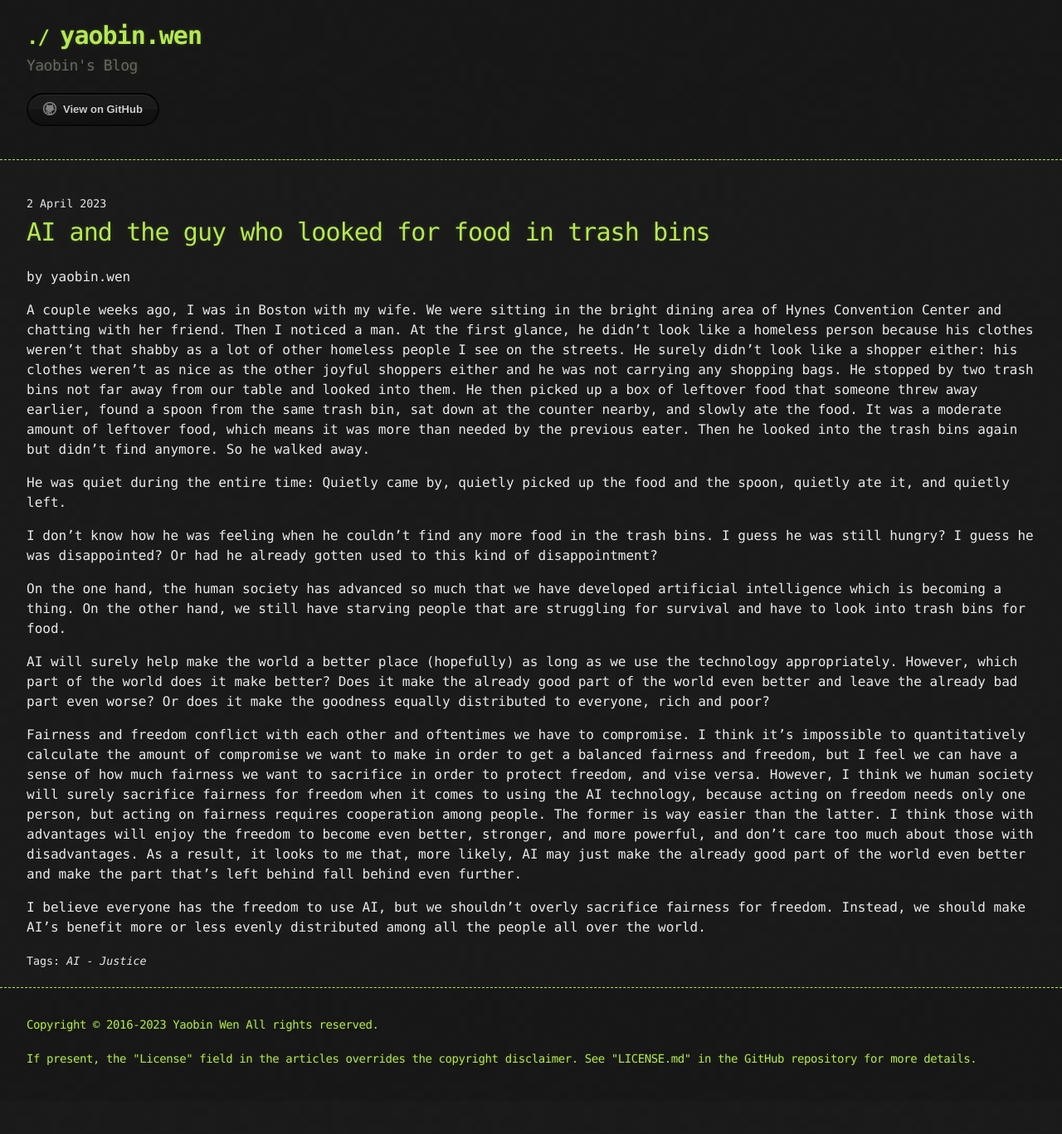
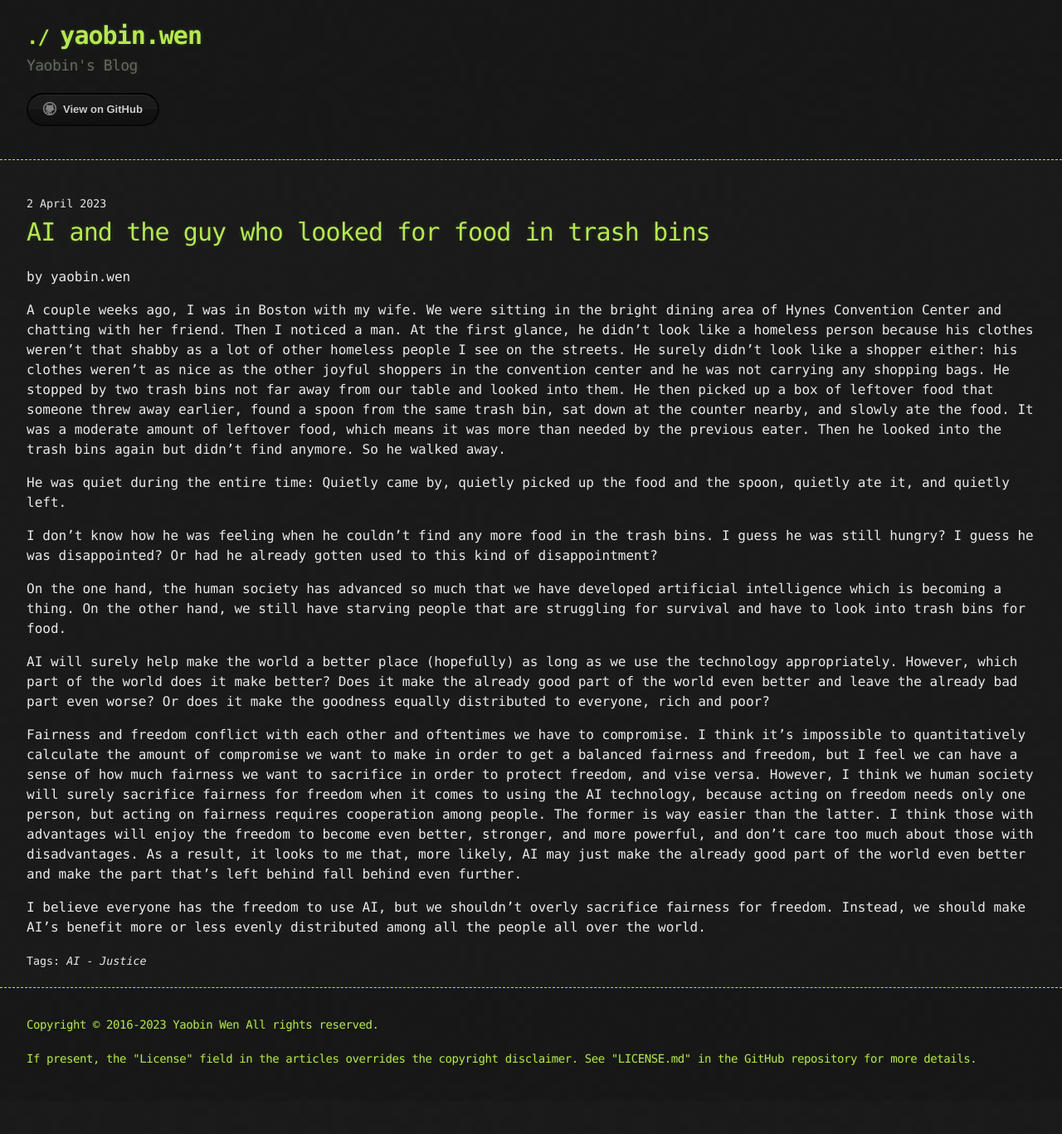
Before and after one commit to yaobinwen/yaobinwen.github.io, a Jekyll site: the page built from _posts/2023/2023-04-02-AI-and-the-guy-who-looked-for-food-in-trash-bins.md, in a window 1280 px wide. Shown: the whole page at 83% size. Built offline with Jekyll 4.4.1, drawn with Linux system fonts in a browser that asks for light colours; comment, search, counter and statistics services are not loaded.

Commit message:
Update `2023-04-02-AI-and-the-guy-who-looked-for-food-in-trash-bins.md`

```diff
--- a/_posts/2023/2023-04-02-AI-and-the-guy-who-looked-for-food-in-trash-bins.md
+++ b/_posts/2023/2023-04-02-AI-and-the-guy-who-looked-for-food-in-trash-bins.md
@@ -6,7 +6,7 @@ tags: [AI,Justice]
 title: AI and the guy who looked for food in trash bins
 ---
 
-A couple weeks ago, I was in Boston with my wife. We were sitting in the bright dining area of Hynes Convention Center and chatting with her friend. Then I noticed a man. At the first glance, he didn't look like a homeless person because his clothes weren't that shabby as a lot of other homeless people I see on the streets. He surely didn't look like a shopper either: his clothes weren't as nice as the other joyful shoppers either and he was not carrying any shopping bags. He stopped by two trash bins not far away from our table and looked into them. He then picked up a box of leftover food that someone threw away earlier, found a spoon from the same trash bin, sat down at the counter nearby, and slowly ate the food. It was a moderate amount of leftover food, which means it was more than needed by the previous eater. Then he looked into the trash bins again but didn't find anymore. So he walked away.
+A couple weeks ago, I was in Boston with my wife. We were sitting in the bright dining area of Hynes Convention Center and chatting with her friend. Then I noticed a man. At the first glance, he didn't look like a homeless person because his clothes weren't that shabby as a lot of other homeless people I see on the streets. He surely didn't look like a shopper either: his clothes weren't as nice as the other joyful shoppers in the convention center and he was not carrying any shopping bags. He stopped by two trash bins not far away from our table and looked into them. He then picked up a box of leftover food that someone threw away earlier, found a spoon from the same trash bin, sat down at the counter nearby, and slowly ate the food. It was a moderate amount of leftover food, which means it was more than needed by the previous eater. Then he looked into the trash bins again but didn't find anymore. So he walked away.
 
 He was quiet during the entire time: Quietly came by, quietly picked up the food and the spoon, quietly ate it, and quietly left.
 
```
